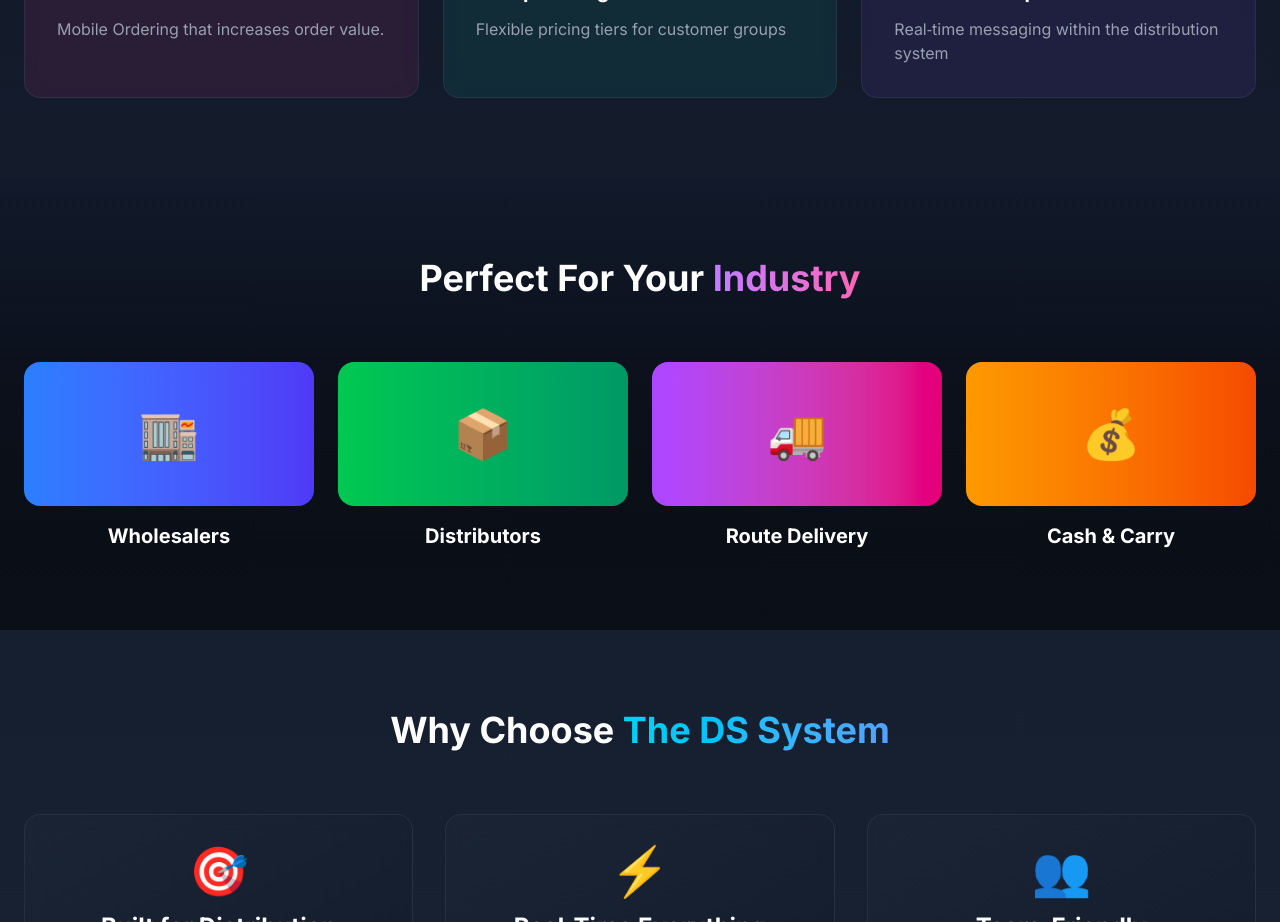
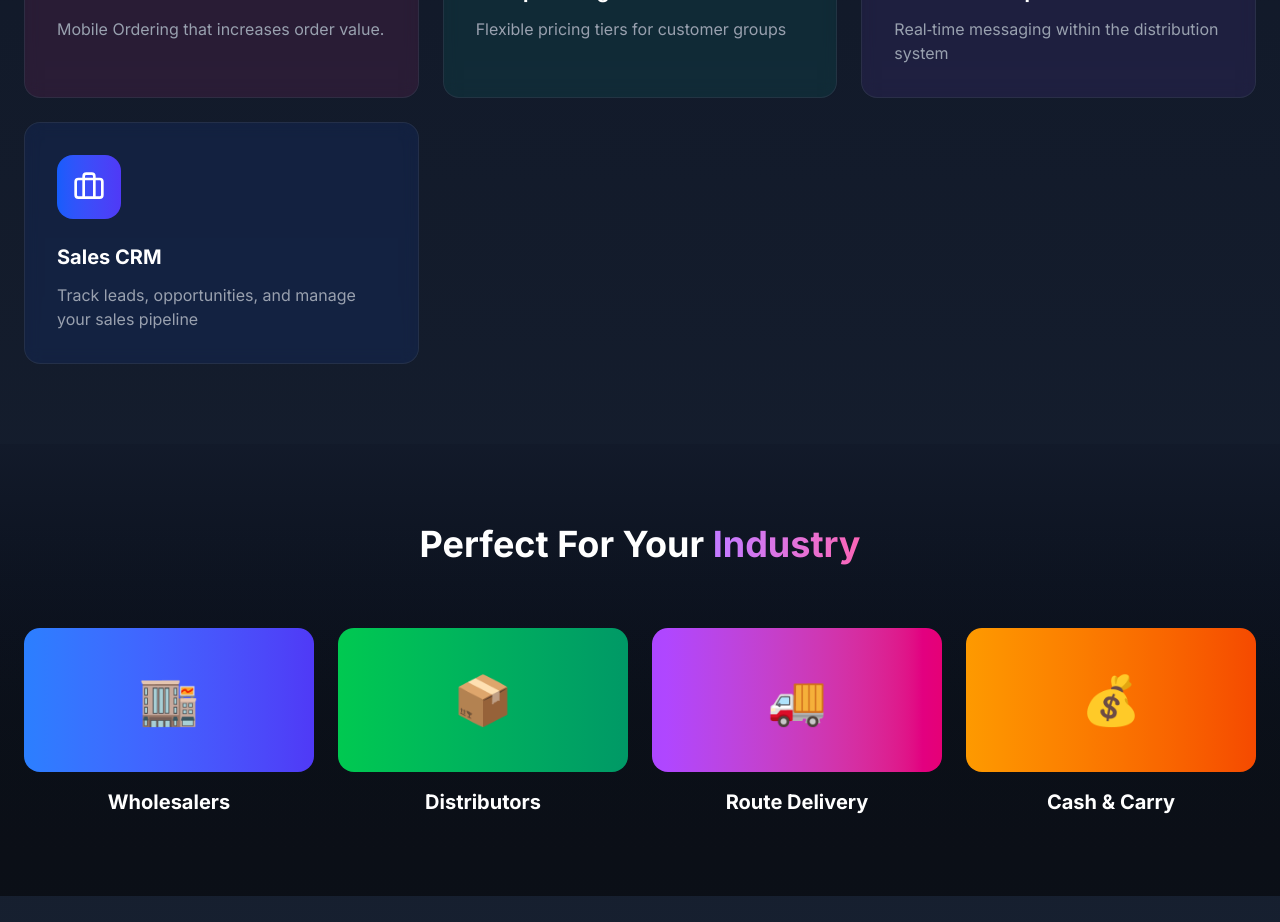
Before and after one commit to khurram354/sdw-software-system, a Next.js app: page / in a window 1280 px wide. Shown: the part 3260-4182 px from the top of the page. Built offline with nearby package versions, Linux system fonts and the light colour scheme.

Commit message:
crm-sales

```diff
--- a/src/components/frontend/features/DistributionFeature.jsx
+++ b/src/components/frontend/features/DistributionFeature.jsx
@@ -1,7 +1,7 @@
 'use client'
 import React, { useState } from 'react';
 import MotionWrapper from '../wrapper/MotionWrapper';
-import { Package, Truck, Users, BarChart3, Smartphone, ShieldCheck, CheckCircle, ArrowRight, } from 'lucide-react';
+import { Package, Truck, Users, BarChart3, Smartphone, ShieldCheck, CheckCircle, ArrowRight, Briefcase } from 'lucide-react';
 
 const DistributionFeature = ({ containerVariants, itemVariants }) => {
     const [activeTab, setActiveTab] = useState("inventory");
@@ -91,7 +91,21 @@
                 "Encourage repeate purchase automatically"
             ],
             stats: { accuracy: "99%", reduction: "20%", efficiency: "70%" }
-        }
+        },
+        {
+            id: "crm",
+            title: "Sales CRM",
+            description: "Complete sales pipeline management with lead tracking and opportunity management.",
+            icon: Briefcase,
+            gradient: "from-blue-600 to-indigo-600",
+            color: "indigo",
+            details: [
+                "Lead and opportunity tracking",
+                "Sales stage management",
+                "Activity logging and follow-ups"
+            ],
+            stats: { accuracy: "95%", reduction: "30%", efficiency: "55%" }
+        },
     ];
     const currentFeature = features.find(f => f.id === activeTab) || features[0];
     return (
--- a/src/components/frontend/home/PowerfullFeature.jsx
+++ b/src/components/frontend/home/PowerfullFeature.jsx
@@ -1,6 +1,6 @@
 import React from 'react';
 import MotionWrapper from '../wrapper/MotionWrapper';
-import { Truck, Package, BarChart3, Users, Shield, PoundSterling, Smartphone, Percent, MessageCircle } from 'lucide-react';
+import { Truck, Package, BarChart3, Users, Shield, PoundSterling, Smartphone, Percent, MessageCircle, Briefcase } from 'lucide-react';
 
 const PowerfullFeature = ({ fadeInUp }) => {
     const features = [
@@ -66,7 +66,14 @@
             description: "Real‑time messaging within the distribution system",
             color: "from-violet-500 to-purple-500",
             bgColor: "bg-violet-500/10"
-        }
+        },
+        {
+            icon: Briefcase,
+            title: "Sales CRM",
+            description: "Track leads, opportunities, and manage your sales pipeline",
+            color: "from-blue-600 to-indigo-600",
+            bgColor: "bg-blue-600/10"
+        },
     ];
     return (
         <section className="py-20 relative">
```
